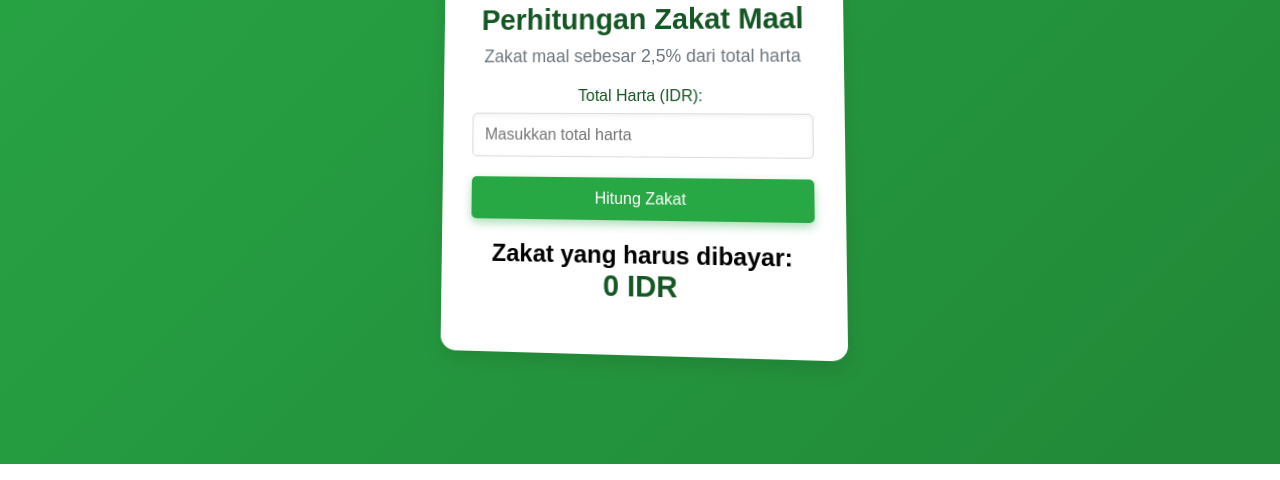
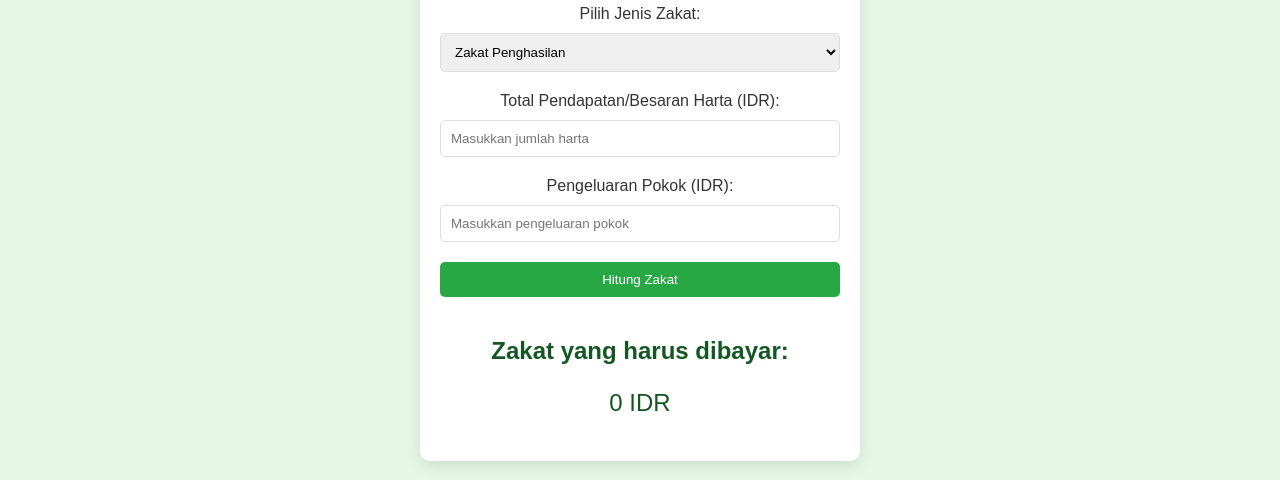
Before and after one commit to Rezartupas/kalkulator_zakat, a plain HTML site: page index.html in a window 1280 px wide. Shown: the part 336-816 px from the top of the page. Drawn offline with Linux system fonts and the light colour scheme.

Commit message:
update v2

```diff
--- a/index.html
+++ b/index.html
@@ -3,25 +3,34 @@
 <head>
   <meta charset="UTF-8">
   <meta name="viewport" content="width=device-width, initial-scale=1.0">
-  <title>Zakat Maal Calculator</title>
+  <title>Kalkulator Zakat</title>
   <link rel="stylesheet" href="styles/index.css">
 </head>
 <body>
   <div class="container">
-    <div class="card">
-        <img src="assets/logo.png" alt="Zakat Maal Logo" class="logo">
-      <h1>Perhitungan Zakat Maal</h1>
-      <p>Zakat maal sebesar 2,5% dari total harta</p>
+    <img src="assets/logo.png" alt="Logo" class="logo">
+    <h1>Kalkulator Zakat Maal</h1>
     <form id="zakatForm">
-        <label for="totalAssets">Total Harta (IDR):</label>
-        <input type="number" id="totalAssets" placeholder="Masukkan total harta">
+      <label for="jenisZakat">Pilih Jenis Zakat:</label>
+      <select id="jenisZakat">
+        <option value="penghasilan">Zakat Penghasilan</option>
+        <option value="tabungan">Zakat Tabungan</option>
+        <option value="emas">Zakat Emas</option>
+        <option value="perdagangan">Zakat Perdagangan</option>
+      </select>
+
+      <label for="totalAssets">Total Pendapatan/Besaran Harta (IDR):</label>
+      <input type="number" id="totalAssets" placeholder="Masukkan jumlah harta">
+
+      <label for="expenses">Pengeluaran Pokok (IDR):</label>
+      <input type="number" id="expenses" placeholder="Masukkan pengeluaran pokok">
 
       <button type="submit">Hitung Zakat</button>
     </form>
+
     <div id="result">
       <h2>Zakat yang harus dibayar:</h2>
       <p id="zakatAmount">0 IDR</p>
-      </div>
     </div>
   </div>
 
--- a/js/index.js
+++ b/js/index.js
@@ -1,12 +1,23 @@
-document.getElementById("zakatForm").addEventListener("submit", function(e) {
+document.getElementById('zakatForm').addEventListener('submit', function(e) {
     e.preventDefault();
 
-    // Ambil nilai dari input
-    let totalAssets = document.getElementById("totalAssets").value;
+    const totalAssets = document.getElementById('totalAssets').value;
+    const expenses = document.getElementById('expenses').value;
+    const zakatType = document.getElementById('jenisZakat').value;
 
-    // Hitung zakat maal (2.5%)
-    let zakat = totalAssets * 0.025;
+    let zakatAmount = 0;
 
-    // Tampilkan hasil
-    document.getElementById("zakatAmount").innerText = zakat.toFixed(0) + " IDR";
+    // Menghitung zakat maal berdasarkan jenis zakat yang dipilih
+    if (zakatType === 'penghasilan' || zakatType === 'tabungan') {
+      zakatAmount = (totalAssets - expenses) * 0.025;
+    } else if (zakatType === 'emas') {
+      // Asumsikan harga emas dalam IDR per gram
+      const hargaEmas = 1410000;
+      zakatAmount = (totalAssets / hargaEmas) * 0.025 * hargaEmas;
+    } else if (zakatType === 'perdagangan') {
+      zakatAmount = (totalAssets - expenses) * 0.025;
+    }
+
+    // Update hasil perhitungan
+    document.getElementById('zakatAmount').textContent = zakatAmount.toLocaleString() + " IDR";
   });
--- a/styles/index.css
+++ b/styles/index.css
@@ -1,7 +1,20 @@
-* {
-    margin: 0;
-    padding: 0;
-    box-sizing: border-box;
+body {
+    font-family: Arial, sans-serif;
+    background-color: #e6f7e6;
+    display: flex;
+    justify-content: center;
+    align-items: center;
+    height: 100vh;
+  }
+
+  .container {
+    background: #fff;
+    padding: 20px;
+    border-radius: 10px;
+    box-shadow: 0 5px 15px rgba(0, 0, 0, 0.1);
+    max-width: 400px;
+    width: 100%;
+    text-align: center;
   }
 
   .logo {
@@ -9,88 +22,34 @@
     margin-bottom: 20px;
   }
 
-  body {
-    font-family: 'Poppins', sans-serif;
-    background: linear-gradient(135deg, #28a745, #218838);
-    display: flex;
-    justify-content: center;
-    align-items: center;
-    height: 100vh;
-  }
-
-  .container {
-    display: flex;
-    justify-content: center;
-    align-items: center;
-    padding: 20px;
-    width: 100%;
-  }
-
-  .card {
-    background: white;
-    border-radius: 15px;
-    padding: 30px;
-    box-shadow: 0px 8px 20px rgba(0, 0, 0, 0.1);
-    max-width: 400px;
-    width: 100%;
-    text-align: center;
-    transform: perspective(500px) rotateX(2deg) rotateY(-3deg);
-  }
-
   h1 {
-    margin-bottom: 10px;
-    font-size: 1.8em;
-    color: #155724;
-    font-weight: 600;
-  }
-
-  p {
-    margin-bottom: 20px;
-    color: #6c757d;
-    font-size: 1.1em;
-  }
-
-  form {
+    color: #28a745;
     margin-bottom: 20px;
   }
 
-  label {
+  form label {
     display: block;
-    margin-bottom: 8px;
-    font-size: 1em;
-    color: #155724;
+    margin-bottom: 10px;
+    color: #333;
   }
 
-  input {
+  form input, form select, form button {
     width: 100%;
-    padding: 12px;
+    padding: 10px;
     margin-bottom: 20px;
-    border: 1px solid #dcdcdc;
+    border: 1px solid #ddd;
     border-radius: 5px;
-    font-size: 1em;
-    transition: all 0.3s;
-    box-shadow: inset 0 2px 5px rgba(0, 0, 0, 0.05);
+    box-sizing: border-box;
   }
 
-  input:focus {
-    border-color: #28a745;
-    box-shadow: 0 0 8px rgba(40, 167, 69, 0.2);
-  }
-
-  button {
-    width: 100%;
-    padding: 12px;
+  form button {
     background-color: #28a745;
     color: white;
     border: none;
-    border-radius: 5px;
-    font-size: 1em;
     cursor: pointer;
-    transition: background-color 0.3s;
-    box-shadow: 0px 4px 10px rgba(40, 167, 69, 0.4);
   }
 
-  button:hover {
+  form button:hover {
     background-color: #218838;
   }
 
@@ -98,27 +57,11 @@
     margin-top: 20px;
   }
 
-  #zakatAmount {
-    font-size: 1.8em;
+  #result h2 {
     color: #155724;
-    font-weight: bold;
   }
 
-  @media (max-width: 400px) {
-    .card {
-      padding: 20px;
-      transform: none;
-    }
-
-    h1 {
-      font-size: 1.5em;
-    }
-
-    input, button {
-      font-size: 0.9em;
-    }
-
-    #zakatAmount {
-      font-size: 1.5em;
-    }
+  #zakatAmount {
+    font-size: 1.5em;
+    color: #155724;
   }
```
Lines whose indentation alone changed are shown as unchanged.
